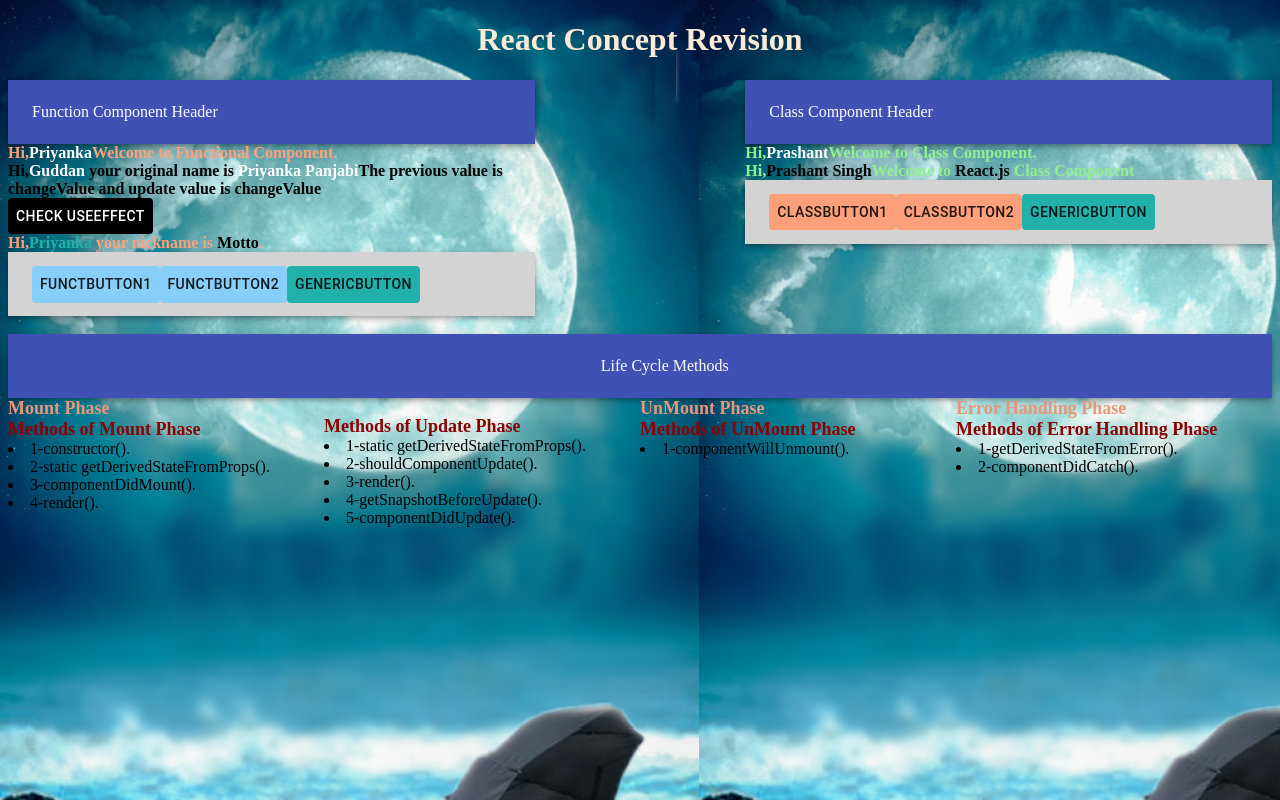
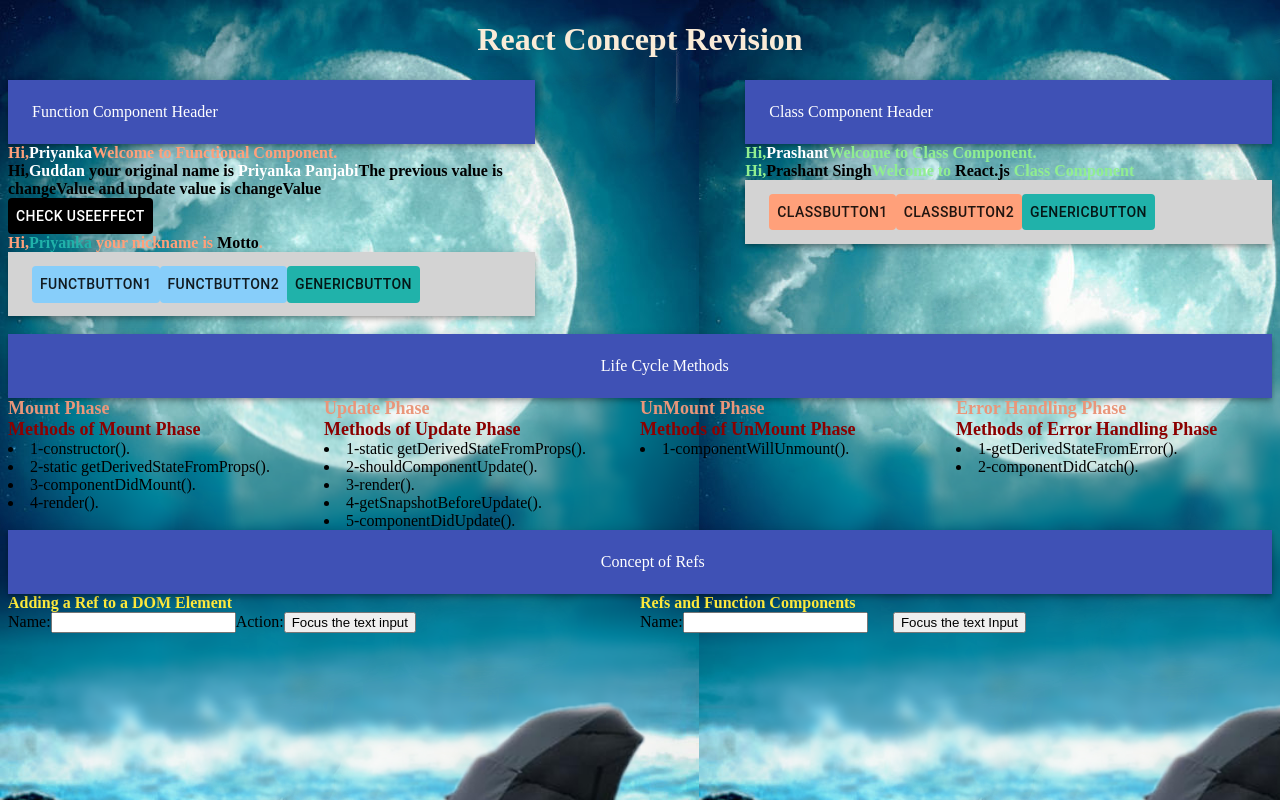
Before and after one commit to pkgs123/React-Concept, a React (Create React App) app: page / in a window 1280 px wide. Built offline with nearby package versions, Linux system fonts and the light colour scheme.

Commit message:
Concept of Refs for class and functional component

```diff
--- /dev/null
+++ b/src/Component/RefsComponent.js
@@ -0,0 +1,25 @@
+import React,{Component} from 'react';
+class RefsComponent extends Component{
+    constructor(props){
+        super(props);
+        this.inpRefs = React.createRef();
+    }
+    onFocusTextInput = () =>{
+  this.inpRefs.current.focus();
+        console.log('onFocus function is being called.');
+    }
+
+    render(){
+        return(
+            <>
+            <b style={{color:'#FFEB3B'}}>Adding a Ref to a DOM Element</b><br/>
+            Name:<input type="text" ref={this.inpRefs}>
+            </input>
+            Action:<input type="button" value="Focus the text input" onClick={this.onFocusTextInput}>
+            </input>
+
+            </>
+        )
+    }
+}
+export default RefsComponent;
--- /dev/null
+++ b/src/Component/RefswithFunctionComponent.js
@@ -0,0 +1,18 @@
+import React, { useRef }  from 'react';
+function RefsWithFunction(props){
+    const textInputRefs = useRef(null);
+
+    const handleOnFocus = () =>{
+        textInputRefs.current.focus()
+    }
+    return(
+        <>
+       <b style={{color:'#FFEB3B'}}>Refs and Function Components</b><br/>
+        Name:<input type="text" ref={textInputRefs}>
+        </input>
+        <input type="button" style={{marginLeft:'4%'}}value="Focus the text Input" onClick={handleOnFocus}></input>
+
+        </>
+    )
+}
+export default RefsWithFunction;
--- a/src/Component/UpdateLifeCycle.js
+++ b/src/Component/UpdateLifeCycle.js
@@ -6,7 +6,7 @@ class UpdateLifeCycleMethod extends Component {
         super(props);
         this.state = {
             title:'Update Phase',
-            ind:'y',
+            ind:'x',
             listvalue: [{ lifeCyecle: 'static getDerivedStateFromProps().', id: 'U' }, { lifeCyecle: 'shouldComponentUpdate().', id: 'U' },
             { lifeCyecle: 'render().', id: 'U' },
             { lifeCyecle: 'getSnapshotBeforeUpdate().', id: 'U' }, { lifeCyecle: 'componentDidUpdate().', id: 'U' }]
@@ -38,10 +38,10 @@ class UpdateLifeCycleMethod extends Component {
         //whenever any changes occurs then this method is called to update tha changes on to screen.
         return (
             <>
-                {this.state.ind === "X" ? <b style={{ fontSize: 'large', color: 'darksalmon' }}> {this.state.title}</b>
-                :<unMount></unMount>
+               <b style={{ fontSize: 'large', color: 'darksalmon' }}> {this.state.title}</b>
+                {/* // :<unMount></unMount>
 
-                }
+                //} */}
                 <br />
                 <b style={{ fontSize: 'large', color: 'darkred' }}> Methods of Update Phase</b>
                 <br />
--- a/src/TypesofComp.js
+++ b/src/TypesofComp.js
@@ -7,7 +7,8 @@ import LifeCycleComp from './Component/LifeCycleMethod';
 import UpdateLifeCycleMethod from './Component/UpdateLifeCycle';
 import UnMountMethod from './Component/UnMount';
 import ErrorHandle from './Component/ErrorHandling';
-
+import RefsComponent from './Component/RefsComponent';
+import RefsWithFunction from './Component/RefswithFunctionComponent';
 class TypesOfComponent extends Component {
 
     state = {
@@ -88,7 +89,19 @@ class TypesOfComponent extends Component {
                             {/* <LifeCycleComp propsValue="LifeCycleMount(getDerivedStateFromProps)"></LifeCycleComp> */}
                             </Grid>
                         </Grid>
-
+                        <Grid container justify="center">
+                            <AppBar position="static">
+                                <Toolbar style={{marginLeft:'45%'}}>
+                                    Concept of Refs
+                                </Toolbar>
+                            </AppBar>
+                            <Grid item xs={6} sm={6} md={6} lg={6} xl={6} >
+                            <RefsComponent/>
+                            </Grid>
+                            <Grid item xs={6} sm={6} md={6} lg={6} xl={6}>
+                          <RefsWithFunction/>
+                            </Grid>
+                        </Grid>
                     </Grid>
                 </Grid>
             </>
```
